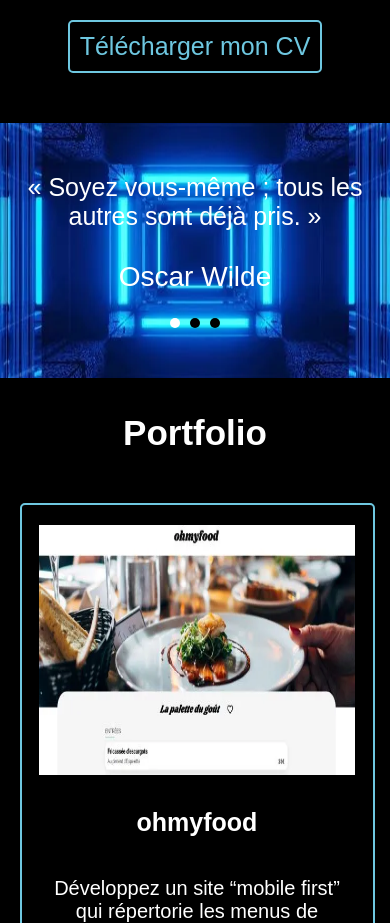
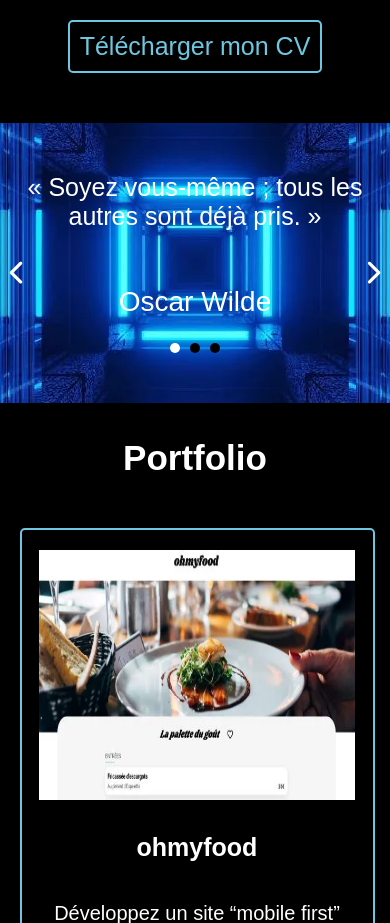
Before and after one commit to FIFCHAM/Bertrand_Surjous_portfolio, a React (Vite) app: page / in a window 390 px wide. Shown: the part 2820-3743 px from the top of the page. Built offline with nearby package versions, Linux system fonts and the light colour scheme.

Commit message:
chore: Improve carousel component and styling
Remove unnecessary scrollbar styling.
Improve carousel responsiveness and navigation.
Update styling for better visual appeal.
Remove unused image assets.

```diff
--- a/src/app/App.scss
+++ b/src/app/App.scss
@@ -50,10 +50,7 @@
   background-image: url("../assets/images/background-with-blue-neon-lights2.webp");
   overflow-x: auto;
   scroll-behavior: smooth;
-  scrollbar-width: none;
-  &::-webkit-scrollbar {
-    display: none; // Désactiver l'affichage de la scrollbar (Chrome, Safari)
-  }
+
 }
 
 .porfolio {
--- a/src/components/Carousel/Carousel.jsx
+++ b/src/components/Carousel/Carousel.jsx
@@ -1,9 +1,10 @@
 import "./carousel.scss";
 import { Famousquotes } from "../../data/Famousquotes";
-import { useState } from "react";
+import { useState ,useRef} from "react";
 
 function Carousel() {
   const [currentIndex, setCurrentIndex] = useState(0);
+  const carouselRef = useRef(null);
   const [isTransitioning, setIsTransitioning] = useState(false);
 
   // Fonction pour changer de citation
@@ -38,6 +39,15 @@ function Carousel() {
   };
 
   return (
+    <div
+        className="carousel-track"
+        ref={carouselRef}
+        onScroll={(e) => {
+          const { scrollLeft, offsetWidth } = e.target;
+          const newIndex = Math.round(scrollLeft / offsetWidth);
+          setCurrentIndex(newIndex);
+        }}
+      >
 
     <div className={`quote ${isTransitioning ? "fade-out" : "fade-in"}`}>
 
@@ -52,12 +62,13 @@ function Carousel() {
       <div className="bullets">
         {Famousquotes.map((_, index) => (
           <span
-            key={index}
-            className={`bullet ${index === currentIndex ? "active" : ""}`}
-            onClick={() => handleBulletClick(index)}
+          key={index}
+          className={`bullet ${index === currentIndex ? "active" : ""}`}
+          onClick={() => handleBulletClick(index)}
           />
         ))}
       </div>
+        </div>
     </div>
 
 
--- a/src/components/Carousel/carousel.scss
+++ b/src/components/Carousel/carousel.scss
@@ -9,6 +9,11 @@
     color: $primary-color;
     margin-top: 50px;
 */
+.carousel-track {
+    display: flex;
+    overflow-x: scroll; // Activer le défilement horizontal
+    scroll-snap-type: x mandatory; // Activer le snap au centre
+    -webkit-overflow-scrolling: touch; // Smooth scroll sur mobile
     .quote {
         display: flex;
         flex-direction: column;
@@ -20,6 +25,11 @@
         position: relative;
     z-index: 1;
     transition: all 0.4s ease-in-out;
+    scroll-behavior: smooth;
+    scrollbar-width: none;
+  &::-webkit-scrollbar {
+    display: none; // Désactiver l'affichage de la scrollbar (Chrome, Safari)
+  }
 
     p {
         font-family: sans-serif;
@@ -45,7 +55,6 @@
         transform: translateX(-5px);
     }
 
-
     .fa-chevron {
         display: flex;
         justify-content: space-between;
@@ -64,11 +73,13 @@
     }
 
     @media (max-width: 500px) {
-        .fa-chevron {
-            display: none;
+        .fa-chevron i{
+            font-size: 25px;
+
 
         }
 
+    }
 }
 
 .bullets {
@@ -92,7 +103,6 @@
         }
     }
 
-}
     @media (max-width: 500px) {
         .quote {
             p {
@@ -109,3 +119,14 @@
 
         }
     }
+    @media (min-width: 768px) {
+        .fa-chevron {
+          display: flex;
+        }
+
+        .carousel-track {
+          overflow-x: hidden; // Désactiver le scroll horizontal
+        }
+      }
+
+    }
```
Also changed, not shown: src/assets/images/photoprofil2.jpg (deleted), src/assets/images/porfolio_img_profil.webp (deleted). Lines whose indentation alone changed are shown as unchanged.
